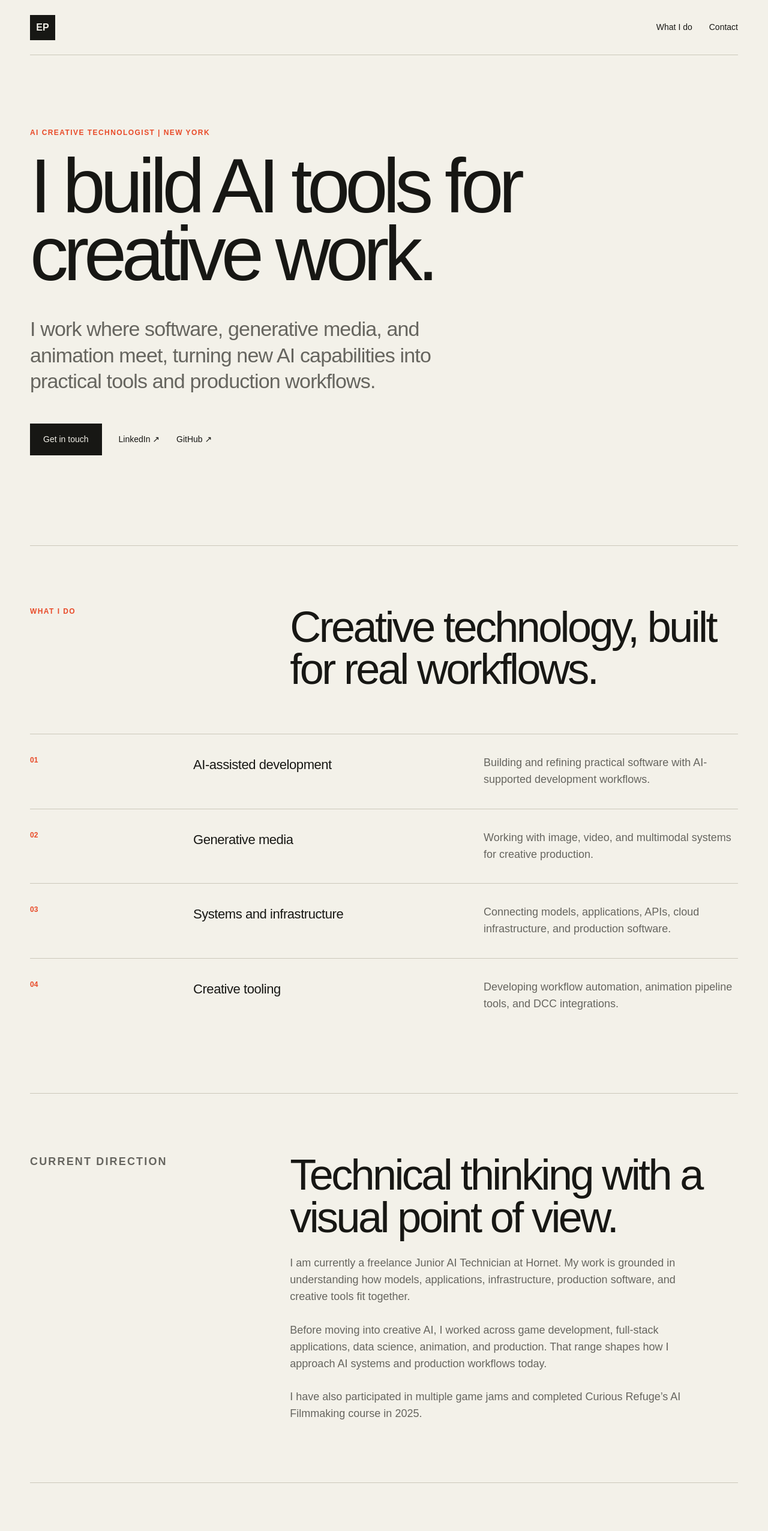
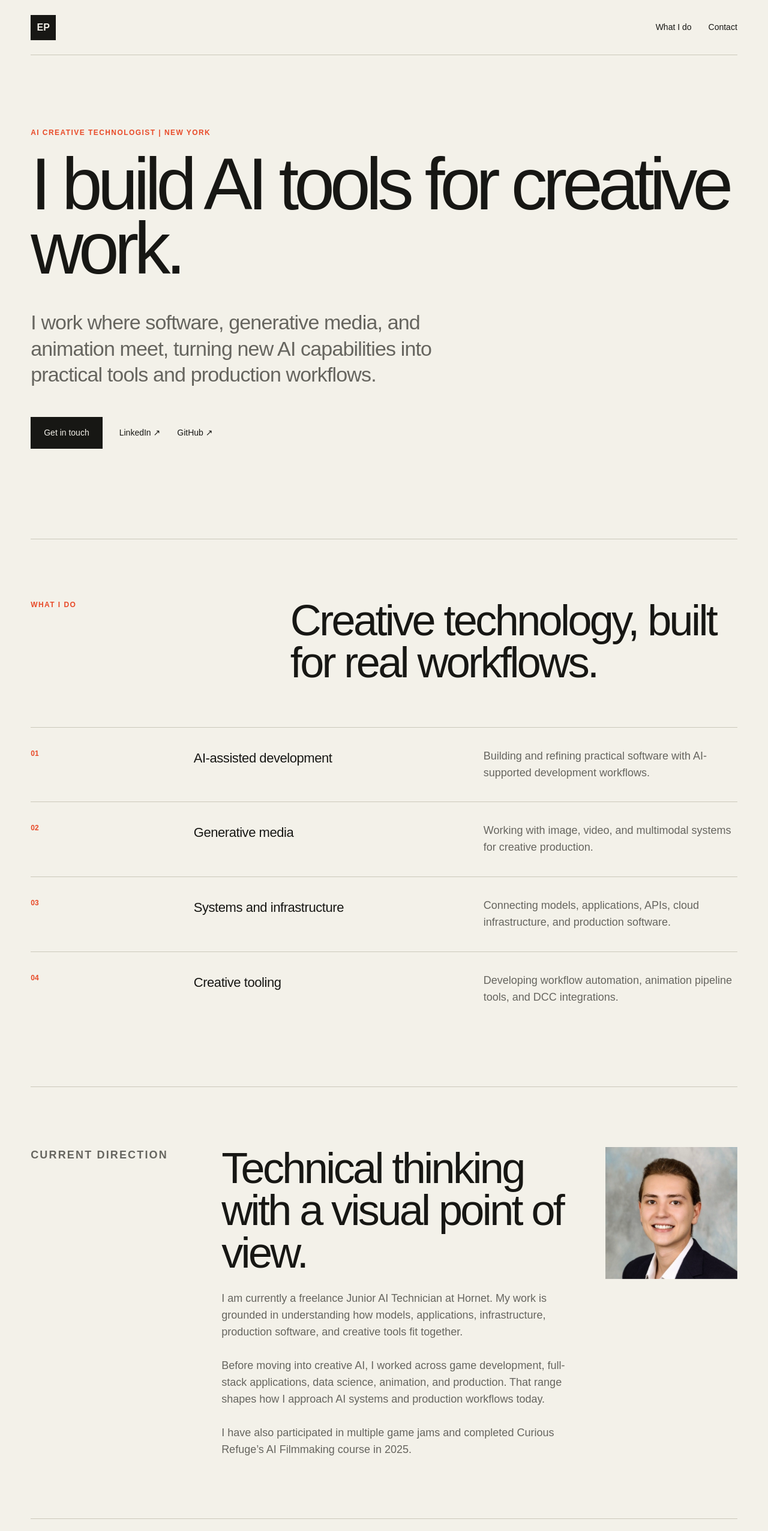
Before and after one commit to EthanPerello/EthanPerello.github.io, a React (Create React App) app: page / in a window 1280 px wide. Shown: the top 2552 px of the page at 60% size. Built offline with nearby package versions, Linux system fonts and the light colour scheme.

Commit message:
Expand responsive layout and add profile photo

```diff
--- a/src/App.css
+++ b/src/App.css
@@ -4,27 +4,29 @@ html { scroll-behavior: smooth; }
 body { margin: 0; background: var(--paper); color: var(--ink); font-family: Arial, Helvetica, sans-serif; }
 a { color: inherit; }
 main { min-height: 100vh; }
-.nav, .hero, .capabilities, .about, footer { width: min(1180px, calc(100% - 48px)); margin: 0 auto; }
+.nav, .hero, .capabilities, .about, footer { width: calc(100% - clamp(48px, 8vw, 160px)); margin: 0 auto; }
 .nav { min-height: 92px; display: flex; align-items: center; justify-content: space-between; border-bottom: 1px solid var(--line); }
 .wordmark { width: 42px; height: 42px; display: grid; place-items: center; background: var(--ink); color: var(--paper); font-weight: 800; text-decoration: none; }
 .nav-links { display: flex; gap: 28px; }
 .nav-links a { text-decoration: none; font-size: 14px; }
 .hero { padding: 120px 0 150px; }
 .eyebrow { margin: 0 0 24px; color: var(--signal); font-size: 12px; font-weight: 800; letter-spacing: .12em; text-transform: uppercase; }
-h1 { max-width: 920px; margin: 0; font-size: clamp(60px, 10vw, 138px); line-height: .88; letter-spacing: -.065em; }
+h1 { max-width: 1200px; margin: 0; font-size: clamp(60px, 9.5vw, 160px); line-height: .88; letter-spacing: -.065em; }
 .lede { max-width: 690px; margin: 48px 0 0; color: var(--muted); font-size: clamp(22px, 3vw, 34px); line-height: 1.28; letter-spacing: -.025em; }
 .actions { display: flex; align-items: center; flex-wrap: wrap; gap: 28px; margin-top: 48px; }
 .actions a { font-size: 14px; text-underline-offset: 4px; }
 .actions .primary { padding: 16px 22px; background: var(--ink); color: var(--paper); text-decoration: none; }
 .capabilities, .about { padding: 100px 0; border-top: 1px solid var(--line); }
-.section-intro, .about { display: grid; grid-template-columns: 1fr 2fr; gap: 60px; }
+.section-intro { display: grid; grid-template-columns: 1fr 2fr; gap: 60px; }
+.about { display: grid; grid-template-columns: .75fr 1.7fr .65fr; gap: clamp(36px, 5vw, 84px); align-items: start; }
 h2 { max-width: 780px; margin: 0; font-size: clamp(38px, 6vw, 72px); line-height: .98; letter-spacing: -.05em; }
 .capability-list { margin-top: 72px; }
 .capability-list article { display: grid; grid-template-columns: 1fr 2fr 2fr; gap: 60px; padding: 34px 0; border-top: 1px solid var(--line); }
 .capability-list span { color: var(--signal); font-size: 12px; font-weight: 800; }
 .capability-list h3 { margin: 0; font-size: 22px; letter-spacing: -.02em; }
 .capability-list p, .about p { margin: 0; color: var(--muted); font-size: 18px; line-height: 1.55; }
-.about > div p { max-width: 690px; margin-top: 28px; }
+.about-copy p { max-width: 720px; margin-top: 28px; }
+.profile-photo { width: 100%; aspect-ratio: 1; object-fit: cover; display: block; filter: saturate(.85) contrast(1.02); }
 footer { min-height: 180px; display: flex; align-items: center; justify-content: space-between; gap: 28px; border-top: 1px solid var(--line); }
 footer p { font-size: 18px; }
 footer a { text-underline-offset: 4px; }
@@ -42,5 +44,6 @@ footer a { text-underline-offset: 4px; }
   .section-intro, .about, .capability-list article { grid-template-columns: 1fr; gap: 24px; }
   .capability-list { margin-top: 48px; }
   .capability-list article { padding: 28px 0; }
+  .profile-photo { width: min(72vw, 320px); margin-top: 16px; }
   footer { align-items: flex-start; flex-direction: column; justify-content: center; }
 }
--- a/src/App.js
+++ b/src/App.js
@@ -1,5 +1,6 @@
 import React from 'react';
 import './App.css';
+import profilePhoto from './images/profile-photo.jpg';
 
 const capabilities = [
   { number: '01', title: 'AI-assisted development', text: 'Building and refining practical software with AI-supported development workflows.' },
@@ -33,12 +34,13 @@ export default function App() {
       </section>
       <section className="about" aria-labelledby="about-heading">
         <p className="eyebrow">Current direction</p>
-        <div>
+        <div className="about-copy">
           <h2 id="about-heading">Technical thinking with a visual point of view.</h2>
           <p>I am currently a freelance Junior AI Technician at Hornet. My work is grounded in understanding how models, applications, infrastructure, production software, and creative tools fit together.</p>
           <p>Before moving into creative AI, I worked across game development, full-stack applications, data science, animation, and production. That range shapes how I approach AI systems and production workflows today.</p>
           <p>I have also participated in multiple game jams and completed Curious Refuge’s AI Filmmaking course in 2025.</p>
         </div>
+        <img className="profile-photo" src={profilePhoto} alt="Ethan Perello" />
       </section>
       <footer><p>Available for thoughtful AI and creative-technology work.</p><a href="mailto:ethanperello@gmail.com">ethanperello@gmail.com</a></footer>
     </main>
```
